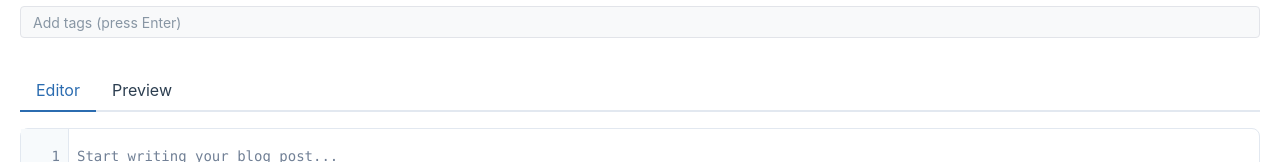
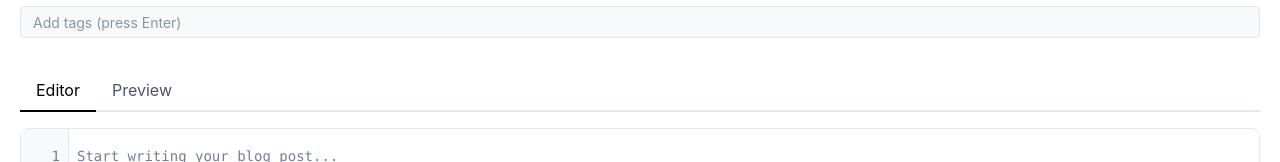
Before and after one commit to connortran216/horizon-blog, a React (Vite) app: page /blog-editor in a window 1280 px wide. Shown: the part 207-369 px from the top of the page. Built offline with nearby package versions, Linux system fonts and the light colour scheme.

Commit message:
update the color

```diff
--- a/src/components/editor/MilkdownEditor.tsx
+++ b/src/components/editor/MilkdownEditor.tsx
@@ -443,6 +443,11 @@ const MilkdownEditor: React.FC<MilkdownEditorProps> = React.memo((props) => {
   const textareaRef = useRef<HTMLTextAreaElement>(null);
   const lineNumbersRef = useRef<HTMLDivElement>(null);
 
+  // Tab color mode values to match theme
+  const tabColor = useColorModeValue('gray.600', 'text.secondary');
+  const tabSelectedColor = useColorModeValue('black', 'accent.primary');
+  const tabBorderColor = useColorModeValue('black', 'accent.primary');
+
   // Color mode values for raw editor
   const rawEditorBg = useColorModeValue('white', 'bg.secondary');
   const rawEditorBorderColor = useColorModeValue('gray.200', 'border.default');
@@ -529,8 +534,24 @@ const MilkdownEditor: React.FC<MilkdownEditorProps> = React.memo((props) => {
       {!readOnly && EDITOR_CONFIG.behavior.toggleMode === 'global' && (
         <Tabs index={tabIndex} onChange={handleTabChange} mb={4}>
           <TabList>
-            <Tab>Editor</Tab>
-            <Tab>Preview</Tab>
+            <Tab
+              color={tabColor}
+              _selected={{
+                color: tabSelectedColor,
+                borderColor: tabBorderColor
+              }}
+            >
+              Editor
+            </Tab>
+            <Tab
+              color={tabColor}
+              _selected={{
+                color: tabSelectedColor,
+                borderColor: tabBorderColor
+              }}
+            >
+              Preview
+            </Tab>
           </TabList>
         </Tabs>
       )}
--- a/src/pages/Profile.tsx
+++ b/src/pages/Profile.tsx
@@ -193,6 +193,11 @@ const Profile = () => {
 
   const profileText = useColorModeValue('gray.600', 'text.secondary');
 
+  // Tab color mode values
+  const tabColor = useColorModeValue('gray.600', 'text.secondary');
+  const tabSelectedColor = useColorModeValue('black', 'accent.primary');
+  const tabBorderColor = useColorModeValue('black', 'accent.primary');
+
   return (
     <Container maxW="container.xl" py={8}>
       <VStack spacing={8} align="stretch">
@@ -218,8 +223,24 @@ const Profile = () => {
           ) : (
             <Tabs>
               <TabList>
-                <Tab>Published Blogs</Tab>
-                <Tab>Draft Blogs</Tab>
+                <Tab
+                  color={tabColor}
+                  _selected={{
+                    color: tabSelectedColor,
+                    borderColor: tabBorderColor
+                  }}
+                >
+                  Published Blogs
+                </Tab>
+                <Tab
+                  color={tabColor}
+                  _selected={{
+                    color: tabSelectedColor,
+                    borderColor: tabBorderColor
+                  }}
+                >
+                  Draft Blogs
+                </Tab>
               </TabList>
               <TabPanels>
                 <TabPanel>
```
